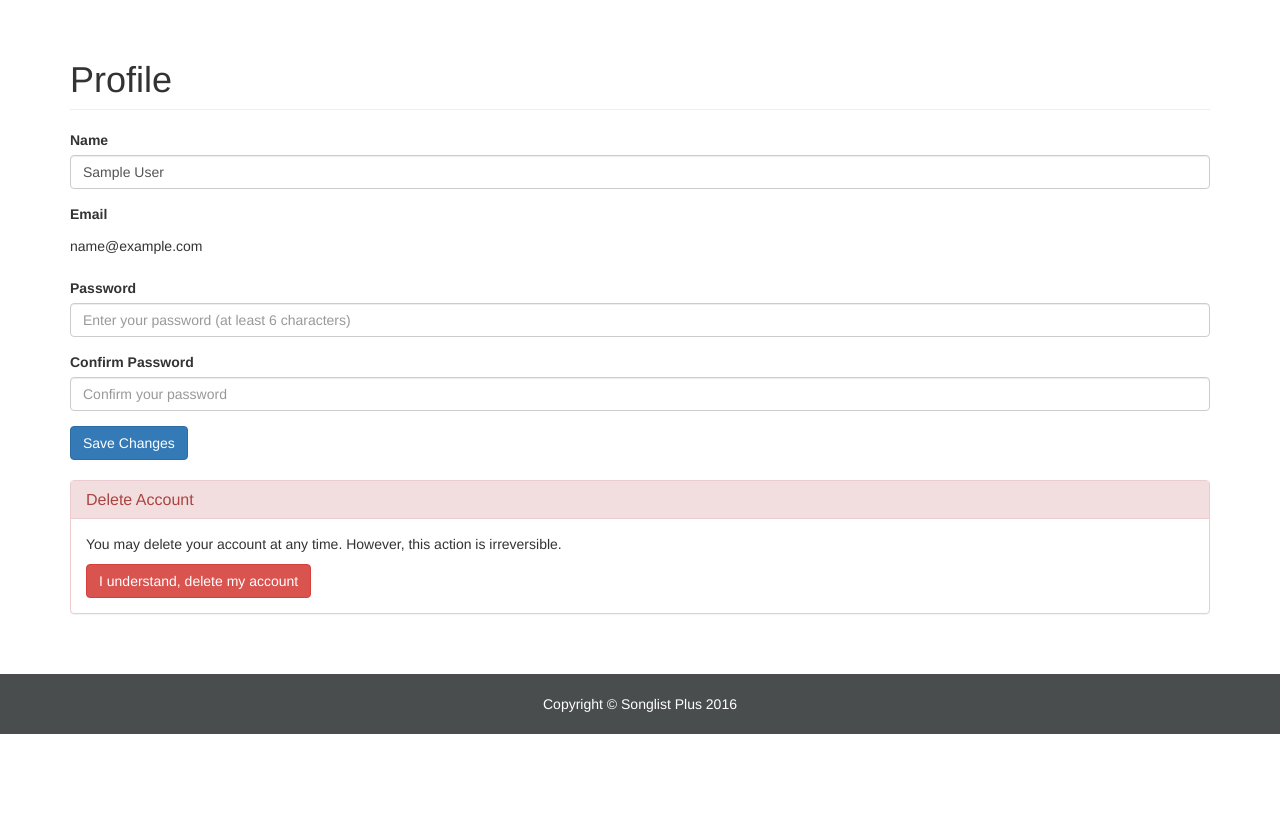
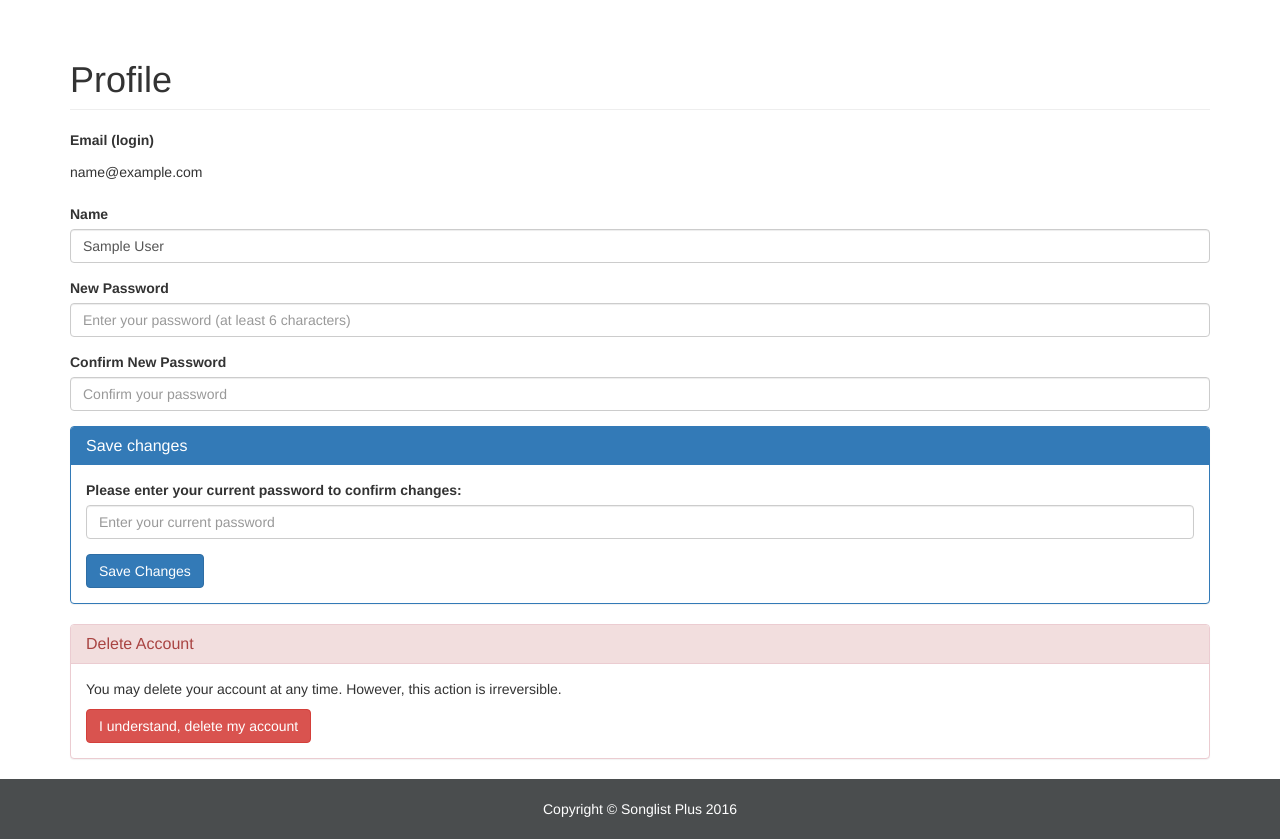
Before and after one commit to nandopedrosa/snglist, a Flask app: page /profile in a window 1280 px wide. Shown: the part 66-905 px from the top of the page. Before the commit the page ends 800 px from the top, so only its background shows below. Run offline with Flask 2, Linux system fonts and the light colour scheme; the visitor is signed in with stand-in values (Sample User, id 1); parts of the project's set-up code (start-up, migrations or seed data) failed here and were passed over; some libraries are stand-ins or nearby versions.

Commit message:
Complete update user info. Resolves #2

```diff
--- a/app/forms.py
+++ b/app/forms.py
@@ -11,6 +11,7 @@ from wtforms import StringField, TextAreaField, PasswordField, BooleanField, Val
 from wtforms.widgets import TextArea, TextInput, PasswordInput, CheckboxInput
 from wtforms.validators import InputRequired, Length, Email, EqualTo, Optional
 from flask.ext.babel import lazy_gettext
+from flask.ext.login import current_user
 from app.models import User
 
 
@@ -95,6 +96,7 @@ class SignupForm(Form):
                               description=lazy_gettext('Confirm your password'),
                               validators=[InputRequired(lazy_gettext('Please, confirm your password'))])
 
+    # noinspection PyMethodMayBeStatic
     def validate_email(self, field):
         if User.query.filter_by(email=field.data).first():
             raise ValidationError(lazy_gettext('Email already registered.'))
@@ -108,16 +110,31 @@ class ProfileForm(Form):
                            Length(max=128, message=lazy_gettext("Your name must have a maximum of 128 characters"))
                        ])
 
-    password = PasswordField(lazy_gettext("Password"),
+    password = PasswordField(lazy_gettext("New Password"),
                              widget=AngularJSPasswordInput(),
                              description=lazy_gettext('Enter your password (at least 6 characters)'),
                              validators=[Optional(),
-                                 Length(min=6, message=lazy_gettext("Your password must have at least 6 characters")),
-                                 EqualTo('password2', message=lazy_gettext('Passwords must match'))])
+                                         Length(min=6,
+                                                message=lazy_gettext("Your password must have at least 6 characters")),
+                                         EqualTo('password2', message=lazy_gettext('Passwords must match'))])
 
-    password2 = PasswordField(lazy_gettext("Confirm Password"),
+    password2 = PasswordField(lazy_gettext("Confirm New Password"),
                               widget=AngularJSPasswordInput(),
                               description=lazy_gettext('Confirm your password'))
+
+    currentpassword = PasswordField(lazy_gettext("Please enter your current password to confirm changes:"),
+                                    widget=AngularJSPasswordInput(),
+                                    description=lazy_gettext('Enter your current password'),
+                                    validators=[InputRequired(lazy_gettext("Please, enter your current password")),
+                                                Length(min=6,
+                                                       message=lazy_gettext(
+                                                           "Your password must have at least 6 characters"))
+                                                ])
+
+    # noinspection PyMethodMayBeStatic
+    def validate_currentpassword(self, field):
+        if not current_user.verify_password(field.data):
+            raise ValidationError(lazy_gettext('Invalid current password'))
 
 
 class LoginForm(Form):
--- a/app/static/js/app.js
+++ b/app/static/js/app.js
@@ -179,8 +179,12 @@
                         profileCtlr.errors.password = response.data.password[0];
                     }
 
-                     if(response.data.password2 != undefined) {
+                    if(response.data.password2 != undefined) {
                         profileCtlr.errors.password2 = response.data.password2[0];
+                    }
+
+                    if(response.data.currentpassword != undefined) {
+                        profileCtlr.errors.currentpassword = response.data.currentpassword[0];
                     }
 
                 } else {
@@ -189,6 +193,39 @@
                 profileCtlr.message = response.data.msg;
             });
         };
+
+        this.deleteUser = function () {
+            profileCtlr.errors = {}; //Init errors
+            $http({
+                method: 'POST',
+                url: '/delete-user'
+            })
+            .then(function successCallback(response) {
+                profileCtlr.errors.error = false;
+                baseURL = window.location.protocol + "//" + window.location.host;
+                window.location.href = baseURL;
+            }, function errorCallback(response) {
+                profileCtlr.errors.error = true;
+                profileCtlr.message = 'There as an error processing your request. Please contact the site administrator';
+            });
+        };
     }]);
 
+//-------------------------------- Confirmation Dialog Directive ------------------------------------------
+    app.directive('confirmationNeeded', function () {
+        return {
+            priority: 1,
+            terminal: true,
+            link: function (scope, element, attr) {
+              var msg = attr.confirmationNeeded || $('meta[name="confirmation"]').attr('content');
+              var clickAction = attr.ngClick;
+              element.bind('click',function () {
+                if ( window.confirm(msg) ) {
+                  scope.$eval(clickAction)
+                }
+              });
+            }
+        };
+    });
+
 })(); //End app
--- a/app/templates/base.html
+++ b/app/templates/base.html
@@ -5,6 +5,7 @@
 
     <meta charset="utf-8">
     <meta name="csrf-token" content="{{ csrf_token() }}"> <!--Used by Flask for Security-->
+    <meta name="confirmation" content="{{_('Confirm this action?')}}"> <!--Used for confirmation dialogs-->
     <meta http-equiv="X-UA-Compatible" content="IE=edge">
     <meta name="viewport" content="width=device-width, initial-scale=1">
     <meta name="description"
--- a/app/templates/profile.html
+++ b/app/templates/profile.html
@@ -13,13 +13,13 @@
 
             <form id="profile-form">
                 <div class="form-group">
+                    <label>Email (login)</label>
+                    <p class="form-control-static">{{current_user.email}}</p>
+                </div>
+                <div class="form-group">
                     {{ profile_form.name.label }}
                     {{ profile_form.name(class="form-control", ng_model="profileCtlr.formData.name", placeholder=profile_form.name.description) }}
                     <p class="text-danger">[[ profileCtlr.errors.name ]]</p>
-                </div>
-                <div class="form-group">
-                    <label>Email</label>
-                    <p class="form-control-static">{{current_user.email}}</p>
                 </div>
                 <div class="form-group">
                     {{ profile_form.password.label }}
@@ -32,19 +32,34 @@
                     <p class="text-danger">[[ profileCtlr.errors.password2 ]]</p>
                 </div>
             </form>
-            <button ng-click="profileCtlr.updateProfile()" type="button" class="btn btn-primary pull-left">{{_('Save Changes')}}</button>
+            <div class="panel panel-primary">
+                <div class="panel-heading">
+                    <h3 class="panel-title">{{_('Save changes')}}</h3>
+                </div>
+                <div class="panel-body">
+                     <form>
+                        <div class="form-group">
+                            {{ profile_form.currentpassword.label }}
+                            {{ profile_form.currentpassword(class="form-control", ng_model="profileCtlr.formData.currentpassword", placeholder=profile_form.currentpassword.description) }}
+                            <p class="text-danger">[[ profileCtlr.errors.currentpassword ]]</p>
+                        </div>
+                     </form>
+                     <button ng-click="profileCtlr.updateProfile()" type="button" class="btn btn-primary pull-left">{{_('Save Changes')}}</button>
+                </div>
+            </div>
+
         </div>
     </div>
-    <br>
+
      <div class="row" ng-cloak>
         <div class="col-xs-12" ng-controller="ProfileFormController as profileCtlr">
-              <div class="panel panel-danger">
+            <div class="panel panel-danger">
                 <div class="panel-heading">
                     <h3 class="panel-title">{{_('Delete Account')}}</h3>
                 </div>
                 <div class="panel-body">
                      <p>{{ _('You may delete your account at any time. However, this action is irreversible.') }}</p>
-                     <button ng-click="profileCtlr.deleteUser()" type="button" class="btn btn-danger">{{_('I understand, delete my account')}}</button>
+                     <button ng-click="profileCtlr.deleteUser()" confirmation-needed type="button" class="btn btn-danger">{{_('I understand, delete my account')}}</button>
                 </div>
             </div>
         </div>
--- a/app/views.py
+++ b/app/views.py
@@ -162,6 +162,18 @@ def profile():
         return jsonify(form.errors)
 
 
+@app.route('/delete-user', methods=["POST"])
+@login_required
+def delete_user():
+    """
+    Deletes a user (logical deletion)
+    :return: The home page
+    """
+    db.session.delete(current_user)
+    flash(gettext('Your account has been deleted. Thanks for using Songlist Plus!'))
+    return jsonify(dict())
+
+
 @app.route('/confirm/<token>')
 def confirm(token):
     """
```
Also changed, not shown: app/data.db, app/translations/pt/LC_MESSAGES/messages.po, 2 other files.
